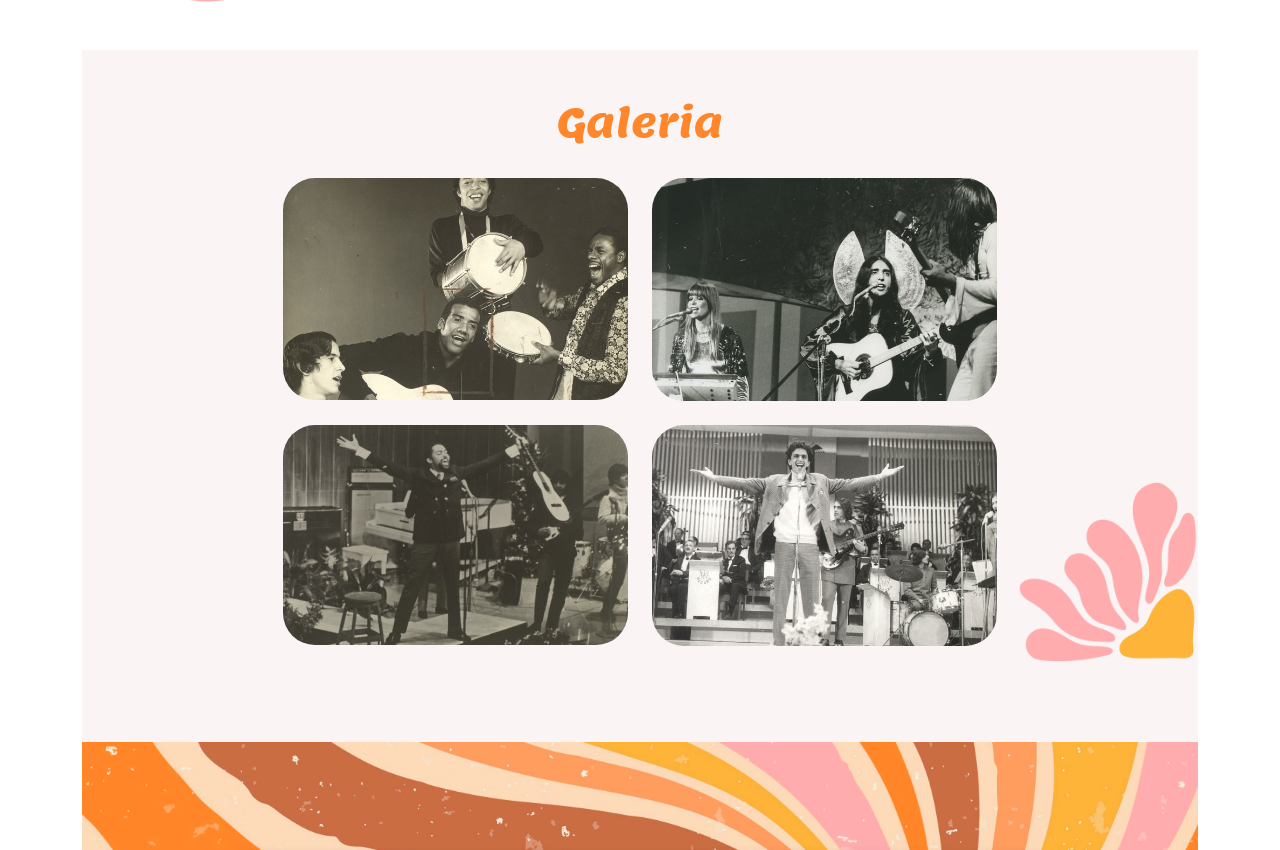
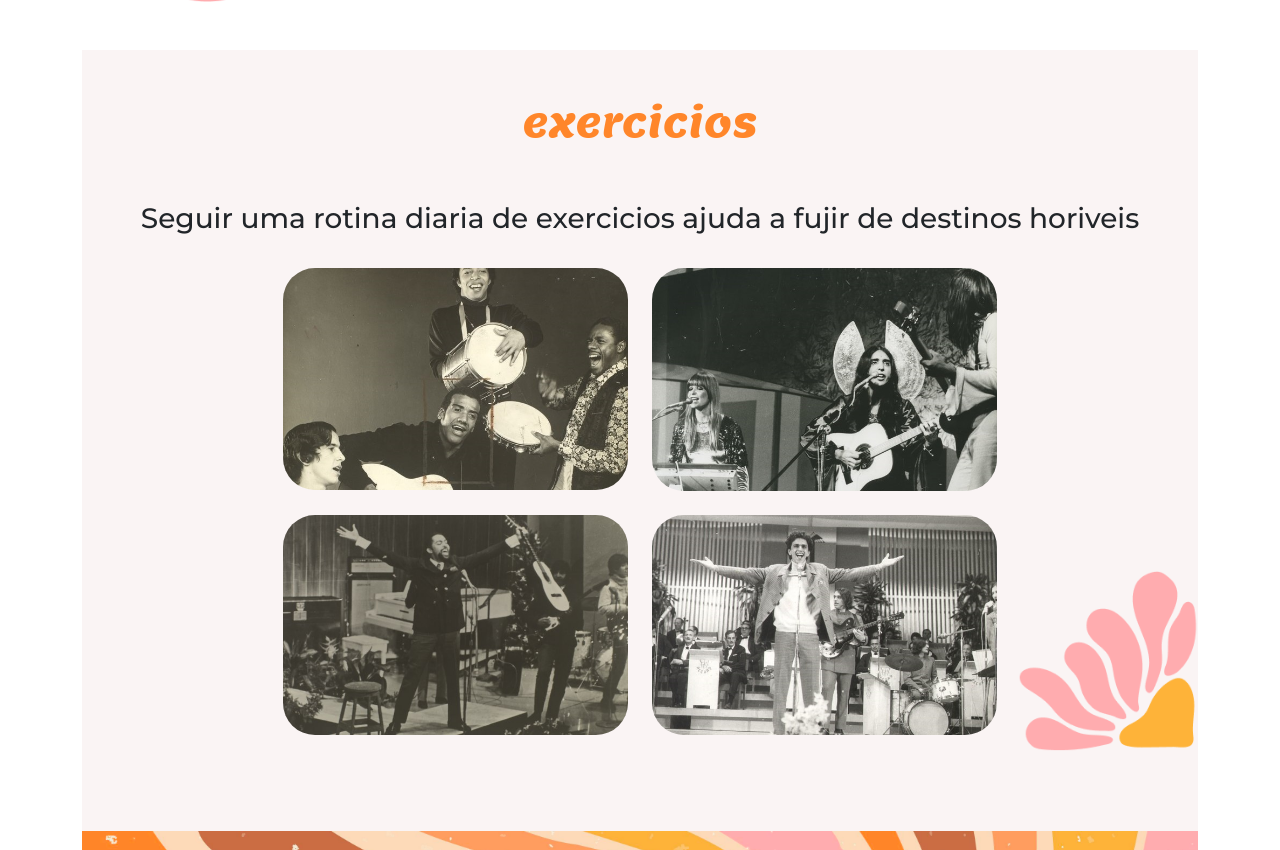
Before and after one commit to kingtiger166/siteacessivel, a plain HTML site: page index.html in a window 1280 px wide. Shown: the part 1498-2348 px from the top of the page. Drawn offline with nearby package versions, Linux system fonts and the light colour scheme.

Commit message:
deu bom?

```diff
--- a/index.html
+++ b/index.html
@@ -64,7 +64,8 @@
         </section>
 
         <section id="galeria" tabindex="0" aria-label="Seção de galeria de imagens">
-            <h2 class="text-center pt-5">Galeria</h2>
+            <h2 class="text-center pt-5">exercicios</h2>
+            <h3 class="text-center pt-5">Seguir uma rotina diaria de exercicios ajuda a fujir de destinos horiveis</h3>
             <div class="container p-3 mt-3 fundo-galeria ">
 
                 <div class="row justify-content-md-center">
```
